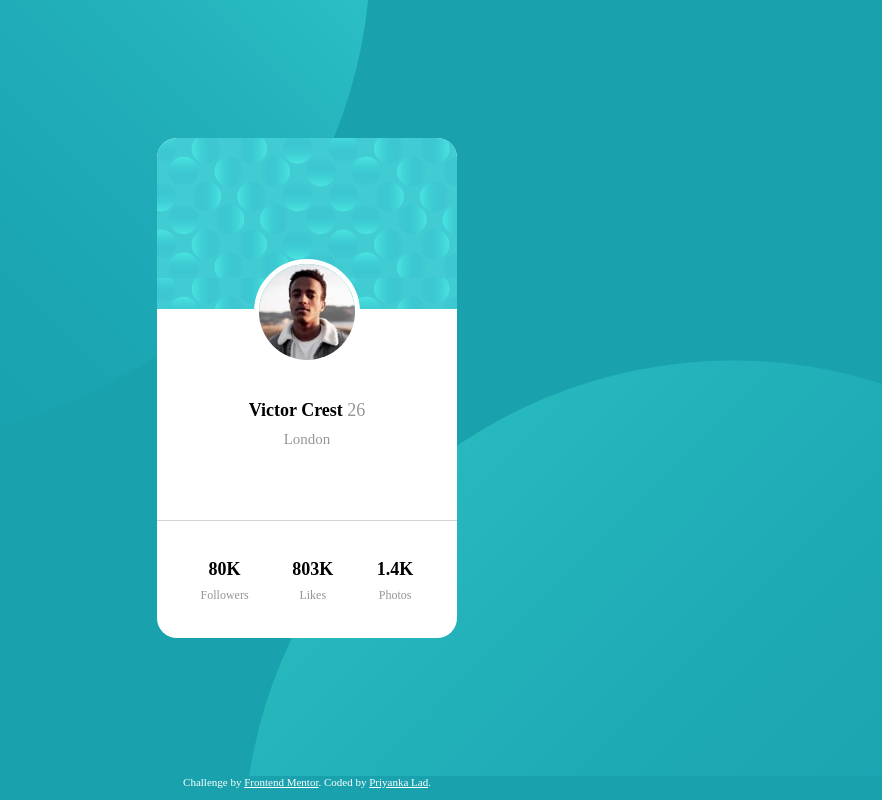
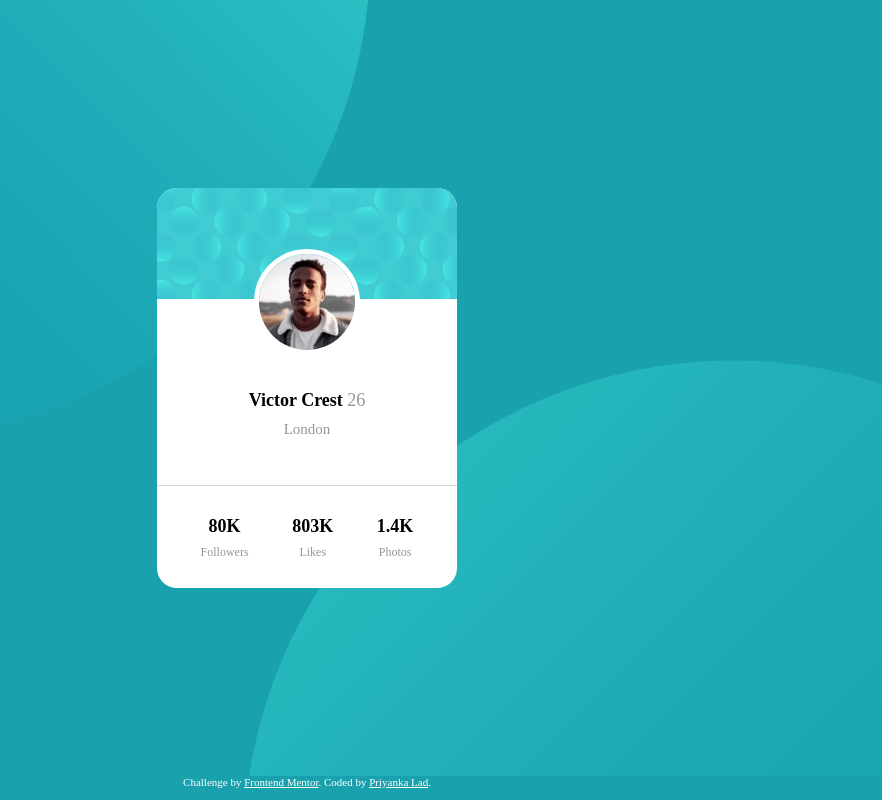
Before and after one commit to priyankalad/profile-card-component, a plain HTML site: page index.html in a window 1280 px wide. Shown: the whole page, without its empty margins (333-1215 px from the left). Drawn offline with Linux system fonts and the light colour scheme.

Commit message:
revert changes

```diff
--- a/style.css
+++ b/style.css
@@ -25,7 +25,7 @@ body {
 
 .card {
   width: 300px;
-  height: 500px;
+  height: 400px;
   background-color: white;
   border-radius: 20px;
   display: flex;
@@ -35,7 +35,7 @@ body {
 }
 
 .profileBGImage {
-  height: 40%;
+  height: 30%;
   flex-direction: column;
   background-image: url("images/bg-pattern-card.svg");
 }
```
